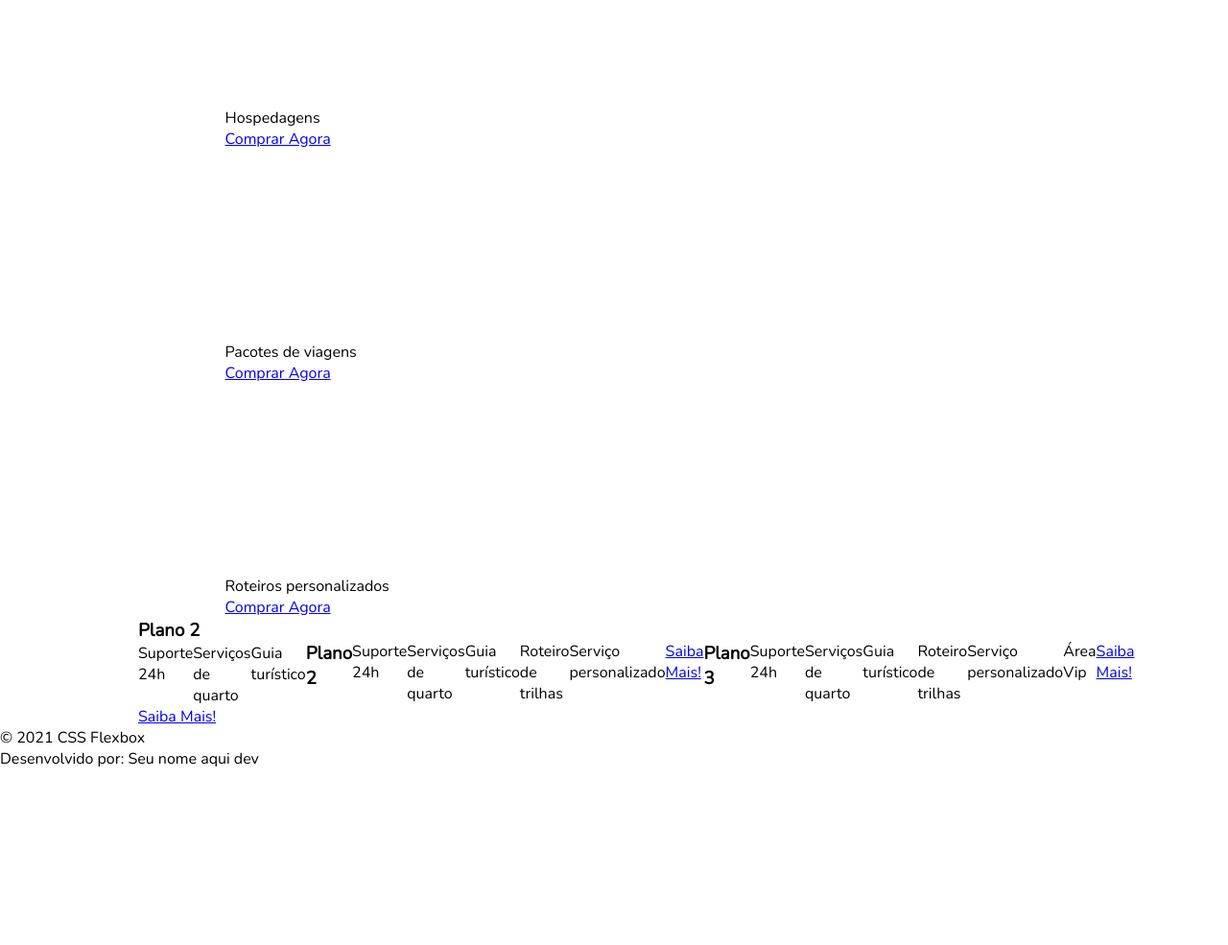
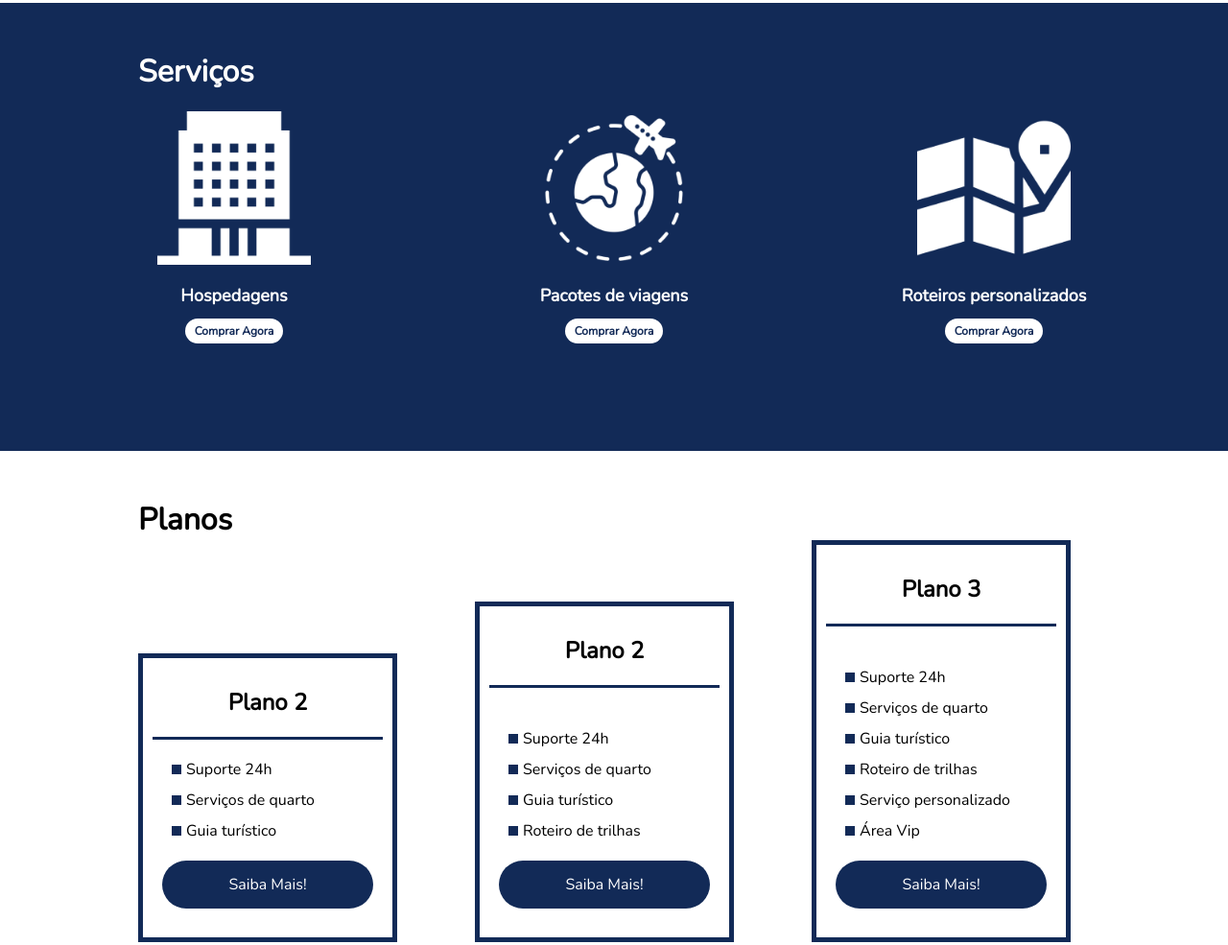
Before and after one commit to juniorn06/flexbox-dio, a plain HTML site: page flex-projeto/index.html in a window 1280 px wide. Shown: the part 1210-2195 px from the top of the page at 96% size. Before the commit the page ends 2012 px from the top, so only its background shows below. Drawn offline with nearby package versions, Linux system fonts and the light colour scheme.

Commit message:
Conclusão

```diff
--- a/flex-projeto/index.html
+++ b/flex-projeto/index.html
@@ -1,5 +1,6 @@
 <!DOCTYPE html>
 <html lang="pt-br">
+
 <head>
     <meta charset="UTF-8">
     <meta name="viewport" content="width=device-width, initial-scale=1.0">
@@ -9,10 +10,13 @@
     <link rel="preconnect" href="https://fonts.gstatic.com" crossorigin>
     <link href="https://fonts.googleapis.com/css2?family=Nunito:wght@200&display=swap" rel="stylesheet">
 </head>
+
 <body>
     <header>
         <div class="flex-container menu">
-            <div><h1>FlexTurismos</h1></div>
+            <div>
+                <h1>FlexTurismos</h1>
+            </div>
             <ul class="list-items">
                 <li><a href="#quem-somos">Quem Somos</a></li>
                 <li><a href="#servicos">Serviços</a></li>
@@ -25,7 +29,7 @@
         <div class="texto-apresentacao">
             <h1>Flex <br>Turismos</h1>
             <p>O melhor serviço para você!</p>
-            <a href="">Saiba Mais!</a>
+            <a href="" class="btn">Saiba Mais!</a>
         </div>
 
         <div>
@@ -36,8 +40,10 @@
     <div class="flex-container" id="quem-somos">
         <div>
             <h2>Quem somos</h2>
-            <p>It is a long established fact that a reader will be distracted by the readable content of a page when looking at its layout. </p>
-            <p>The point of using Lorem Ipsum is that it has a more-or-less normal distribution of letters, as opposed to using 'Content here, content here', making it look like readable English.</p>
+            <p>It is a long established fact that a reader will be distracted by the readable content of a page when
+                looking at its layout. </p>
+            <p>The point of using Lorem Ipsum is that it has a more-or-less normal distribution of letters, as opposed
+                to using 'Content here, content here', making it look like readable English.</p>
         </div>
 
         <div>
@@ -46,25 +52,28 @@
 
     </div>
 
-    <div class="flex-container">
+    <div class="container-externo">
+        <div class="flex-container" id="servicos">
             <div>
                 <h2>Serviços</h2>
             </div>
 
+            <div class="list-servicos">
                 <div>
-            <div>
+                    <div class="item-servico">
                         <div><img src="./images/icon-2.png" alt="hospedagens"></div>
                         <p>Hospedagens</p>
                         <a href="#">Comprar Agora</a>
                     </div>
+                </div>
 
-            <div>
+                <div class="item-servico">
                     <div><img src="./images/icon-1.png" alt="pacote de viagens"></div>
                     <p>Pacotes de viagens</p>
                     <a href="#">Comprar Agora</a>
                 </div>
 
-            <div>
+                <div class="item-servico">
                     <div><img src="./images/icon-3.png" alt="roteiros personalizados"></div>
                     <p>Roteiros personalizados</p>
                     <a href="#">Comprar Agora</a>
@@ -72,34 +81,41 @@
 
             </div>
         </div>
+    </div>
 
-    <div class="flex-container">
+    <div class="flex-container" id="planos">
 
         <div>
+            <h2>Planos</h2>
+        </div>
+
+        <div class="list-planos">
+            <div class="item-plano">
                 <h3>Plano 2</h3>
-            <ul class="flex-container">
+                <ul>
                     <li>Suporte 24h</li>
                     <li>Serviços de quarto</li>
                     <li>Guia turístico</li>
                 </ul>
-            <a href="#">Saiba Mais!</a>
+                <a href="#" class="btn">Saiba Mais!</a>
             </div>
 
-        <div class="flex-container">
+            <div class="item-plano">
                 <h3>Plano 2</h3>
-            <ul class="flex-container">
+                <br>
+                <ul>
                     <li>Suporte 24h</li>
                     <li>Serviços de quarto</li>
                     <li>Guia turístico</li>
                     <li>Roteiro de trilhas</li>
-                <li>Serviço personalizado</li>
                 </ul>
-            <a href="#">Saiba Mais!</a>
+                <a href="#" class="btn">Saiba Mais!</a>
             </div>
 
-        <div class="flex-container">
+            <div class="item-plano">
                 <h3>Plano 3</h3>
-            <ul class="flex-container">
+                <br>
+                <ul>
                     <li>Suporte 24h</li>
                     <li>Serviços de quarto</li>
                     <li>Guia turístico</li>
@@ -107,13 +123,17 @@
                     <li>Serviço personalizado</li>
                     <li>Área Vip</li>
                 </ul>
-            <a href="#">Saiba Mais!</a>
+                <a href="#" class="btn">Saiba Mais!</a>
+            </div>
         </div>
     </div>
 
     <footer>
+       <div class="flex-container footer">
             <p>&copy; 2021 CSS Flexbox</p>
-        <p>Desenvolvido por: Seu nome aqui dev</p>
+            <p>Desenvolvido por: Adelso Gomes de Sá Junior</p>
+       </div>
     </footer>
 </body>
+
 </html>
--- a/flex-projeto/style.css
+++ b/flex-projeto/style.css
@@ -24,6 +24,7 @@ div img{
     max-width: 992px;
     margin: auto;
     width: 100%;
+    min-width: 320px;
 }
 
 header{
@@ -66,7 +67,7 @@ header .menu{
     margin-bottom: 10px;
 }
 
-.texto-apresentacao a{
+.btn{
     background-color: #122A57;
     color: #fff;
     text-align: center;
@@ -106,3 +107,186 @@ header .menu{
     margin-bottom: 10px;
     width: 90%;
 }
+
+#quem-somos img{
+    min-width: 420px;
+}
+
+.container-externo{
+    background-color: #122A57;
+    width: 100%;
+}
+
+#servicos{
+    flex-direction: column;
+    padding-top: 50px;
+    padding-bottom: 100px;
+}
+
+#servicos h2{
+    color: #fff;
+    font-size: 32px;
+    margin-bottom: 20px;
+}
+
+.list-servicos{
+    display: flex;
+    justify-content: space-between;
+}
+
+.list-servicos .item-servico{
+    text-align: center;
+}
+
+.item-servico a{
+    width: 220px;
+    background-color: #fff;
+    border-radius: 30px;
+    height: 50px;
+    text-align: center;
+    margin-top: 20px;
+    line-height: 50px;
+    padding:  5px 10px;
+    color: #122A57;
+    font-size: 12px;
+    text-decoration: none;
+    font-weight: 700;
+}
+
+.item-servico p{
+    font-weight: 700;
+    font-size: 18px;
+    color: #fff;
+    margin-top: 20px;
+}
+
+.item-servico img{
+    width: 80%;
+    margin: auto;
+}
+
+#planos{
+    flex-direction: column;
+    height: 100vh;
+    padding-top: 50px;
+}
+
+#planos h2{
+    font-size: 32px;
+}
+
+.list-planos{
+    display: flex;
+    align-items: flex-end;
+    justify-content: space-between;
+}
+
+.item-plano{
+    flex: 1;
+    border: 5px solid #122A57;
+    margin-right: 20px;
+    padding: 10px;
+    max-width: 240px;
+}
+
+.item-plano .btn{
+    margin: auto;
+    margin-bottom: 20px;
+}
+
+.item-plano h3{
+    font-size: 24px;
+    display: flex;
+    flex-direction: column;
+    text-align: center;
+    margin-top: 20px;
+}
+
+
+.item-plano h3::after{
+    content: "";
+    background-color: #122A57;
+    width: 100%;
+    height: 3px;
+    margin-top: 20px;
+    margin-bottom: 10px;
+}
+
+.item-plano ul{
+    padding: 10px 20px;
+    display: flex;
+    flex-direction: column;
+}
+
+.item-plano ul li{
+    display: flex;
+    flex-wrap: nowrap;
+    align-items: center;
+    margin-bottom: 10px;
+}
+
+.item-plano ul li::before{
+    content: "";
+    width: 10px;
+    height: 10px;
+    background-color: #122A57;
+    margin-right: 5px;
+}
+
+footer{
+    background-color: #122A57;
+    height: 70px;
+    align-items: center;
+}
+
+footer .footer{
+    justify-content: space-between;
+    color: #fff;
+}
+
+/*mobile*/
+
+@media(max-width: 992px){
+    .flex-container{
+        flex-direction: column;
+    }
+
+    .apresentacao{
+        flex-direction: column-reverse;
+    }
+
+    .apresentacao .texto-apresentacao{
+        width: 100%;
+    }
+
+    #quem-somos{
+        flex-direction: column-reverse;
+    }
+
+    #quem-somos img{
+        min-width: 320px;
+        margin: auto;
+    }
+
+    .list-servicos{
+        flex-direction: column;
+    }
+
+    .item-servico{
+        width: 50%;
+        margin: auto;
+    }
+
+    .list-planos{
+        flex-direction: column;
+        align-items: flex-start;
+        margin-bottom: 20px;
+    }
+
+    .list-planos .item-plano{
+        max-width: 90%;
+        margin: auto;
+        width: 100%;
+        margin-bottom: 20px;
+    }
+}
```
Lines whose indentation alone changed are shown as unchanged.
